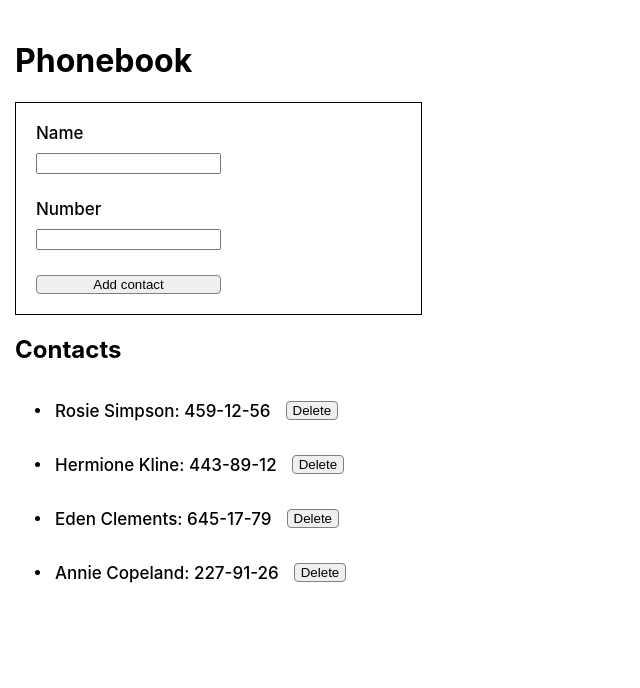
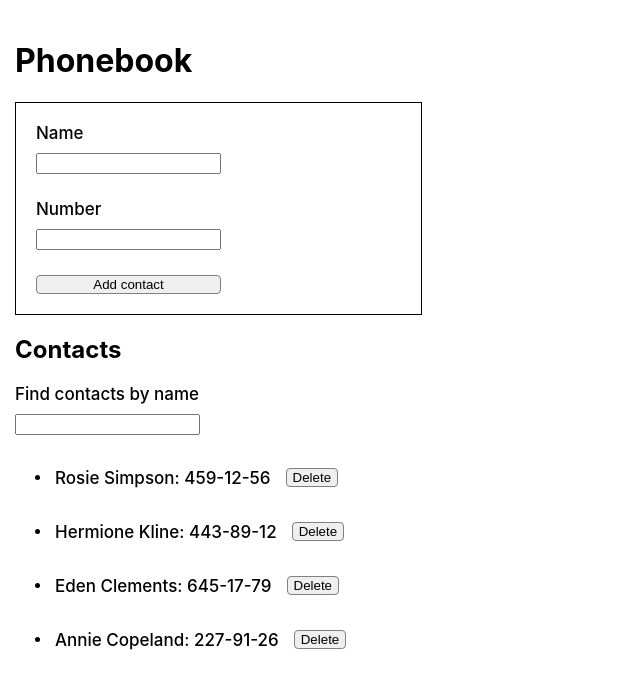
Before and after one commit to aleks-martyn/goit-react-hw-06-phonebook, a React (Create React App) app: page / in a window 1280 px wide. Shown: the top 688 px of the page, without its empty margins (0-640 px from the left). Built offline with nearby package versions, Linux system fonts and the light colour scheme.

Commit message:
Update App.jsx

```diff
--- a/src/components/App.jsx
+++ b/src/components/App.jsx
@@ -1,5 +1,6 @@
 import { ContactForm } from './ContactForm';
 import { ContactList } from './ContactList';
+import { Filter } from './Filter';
 import { Container } from './App.styled';
 
 export const App = () => {
@@ -8,6 +9,7 @@ export const App = () => {
       <h1>Phonebook</h1>
       <ContactForm />
       <h2>Contacts</h2>
+      <Filter />
       <ContactList />
     </Container>
   );
```
